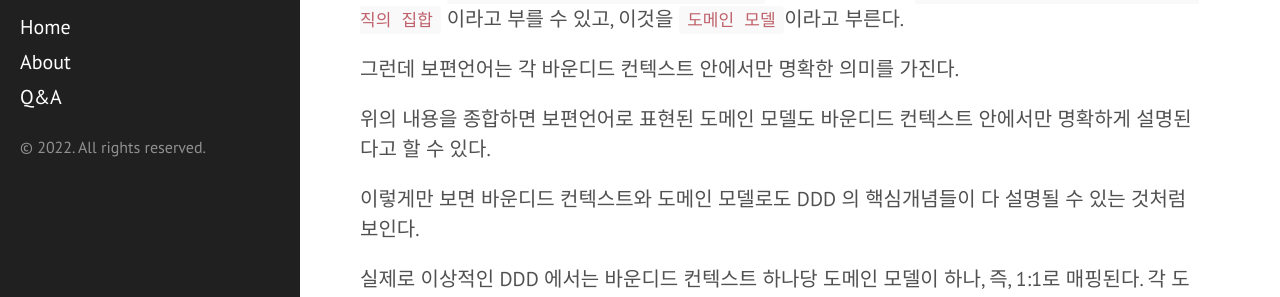
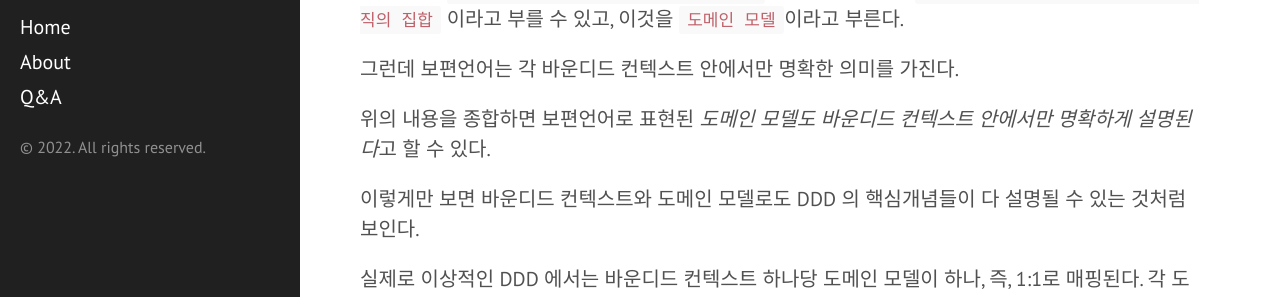
Before and after one commit to haandol/haandol.github.com, a Jekyll site: the page built from _posts/2021-10-11-thoughts-for-ddd-starters.md, in a window 1280 px wide and 900 px high, scrolled down 2761 px. Shown: the part 154-451 px from the top of the window. Built offline with Jekyll 4.4.1, drawn with Linux system fonts in a browser that asks for light colours; comment, search, counter and statistics services are not loaded.

Commit message:
add hightlight

```diff
--- a/_posts/2021-10-11-thoughts-for-ddd-starters.md
+++ b/_posts/2021-10-11-thoughts-for-ddd-starters.md
@@ -88,7 +88,7 @@ DDD 에서 `비즈니스 도메인 지식이 잘 반영된 코드` 를 다르게
 
 그런데 보편언어는 각 바운디드 컨텍스트 안에서만 명확한 의미를 가진다.
 
-위의 내용을 종합하면 보편언어로 표현된 도메인 모델도 바운디드 컨텍스트 안에서만 명확하게 설명된다고 할 수 있다.
+위의 내용을 종합하면 보편언어로 표현된 *도메인 모델도 바운디드 컨텍스트 안에서만 명확하게 설명된다*고 할 수 있다.
 
 이렇게만 보면 바운디드 컨텍스트와 도메인 모델로도 DDD 의 핵심개념들이 다 설명될 수 있는 것처럼 보인다.
 
```
